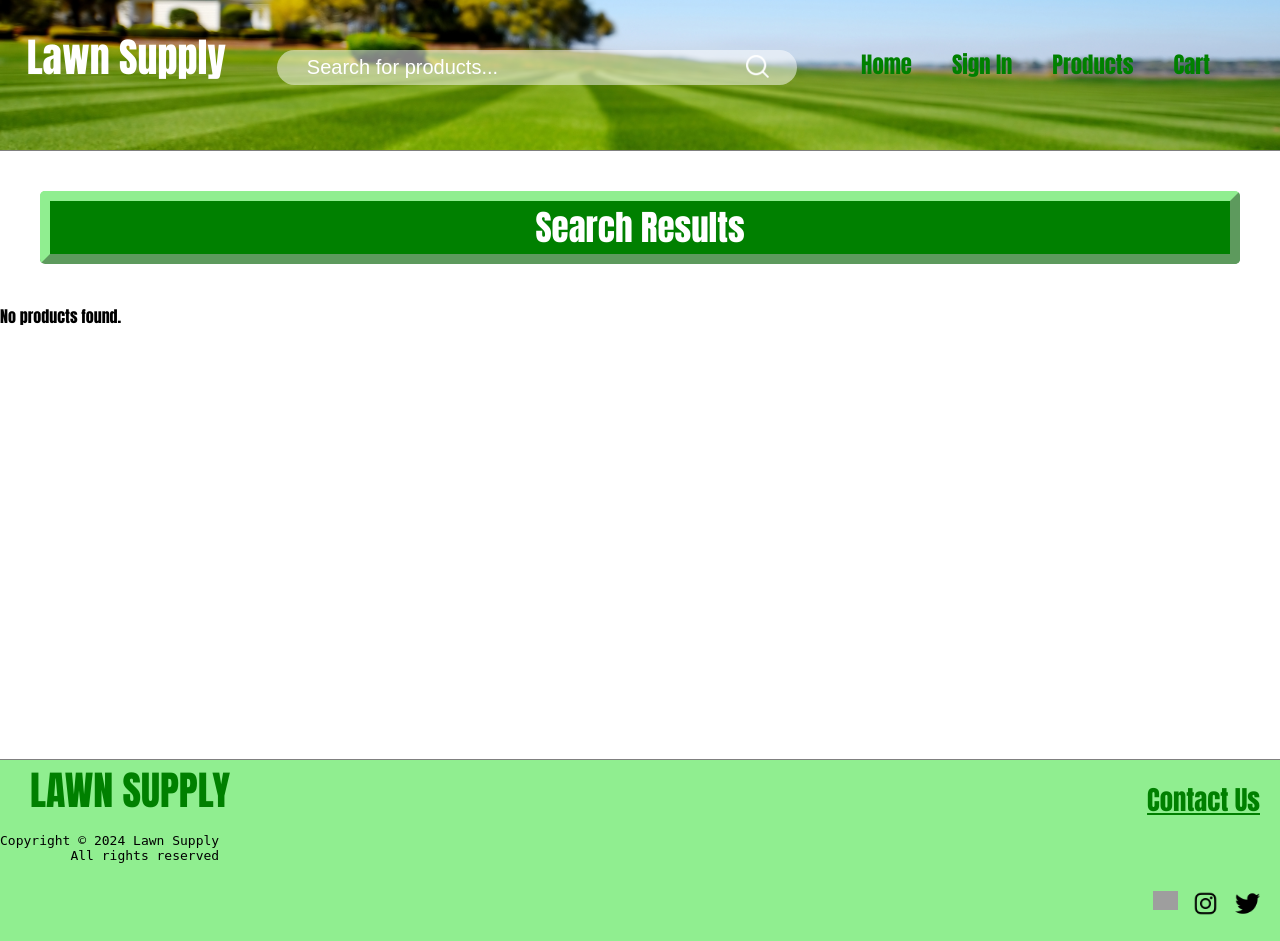
After one commit to Natchapone/CSC300XTermProject, a Node server app: template views/searchResults.ejs in a window 1280 px wide. The commit adds this page. Run offline with Node 20, Linux system fonts and the light colour scheme; the template is opened without the code that fills it: most values are stand-ins (such as "Sample title", 1, 10 or a date in 2020); some libraries are stand-ins or nearby versions; grey boxes are pictures that could not be loaded.

Commit message:
initial search function

```diff
--- /dev/null
+++ b/public/scripts/MVCscript.js
@@ -0,0 +1,6 @@
+document.querySelector('.searchbar').addEventListener('submit', async function (event) {
+    event.preventDefault();
+    const query = encodeURIComponent(document.querySelector('input[name="term"]').value); // Encode the search term
+    const response = await fetch(`/products/search?q=${query}`);
+    const data = await response.json();
+});
--- a/routes/product.route.js
+++ b/routes/product.route.js
@@ -5,9 +5,9 @@ const productController = require("../controllers/product.controller");
 
 router.get("/", productController.getAll); // route to the all products page
 router.get("/category/:category", productController.getAllByCategory); // route to the product page by category
-router.get("/item/:id", productcontroller.getOneById); // route to a specific product
+//router.get("/item/:id", productController.getOneById); // route to a specific product
 //router.post("/add", productcontroller.createNew); // action to add new product in the product edit page
-//router.get("/search", productcontroller.searchByName); //
+router.get("/search", productController.searchByName); // Route to handle product search
 //router.delete("/delete/:id", productcontroller.deleteById); // action to delete a product in the product edit page
 //router.put("/edit/:id", productcontroller.update); // action to edit product on the edit page
 //router.get("/cart", productcontroller.getCartItems); // route to the cart page
--- a/views/partials/head.ejs
+++ b/views/partials/head.ejs
@@ -7,7 +7,7 @@
         <%= title %>
     </title>
     <link rel="stylesheet" href="/styles/styles.css" />
-    <script src="/scripts/script.js"></script>
+    <script src="/scripts/MVCscript.js" defer></script>
 </head>
 
 <body>
@@ -16,8 +16,8 @@
             <p>Lawn Supply</p>
         </div>
 
-        <form action="#" class="searchbar">
-            <input type="text" placeholder="Look for products..." name="q">
+        <form action="/products/search" method="GET" class="searchbar">
+            <input type="text" placeholder="Search for products..." name="term">
             <button type="submit"><img src="/images/search.png"></button>
         </form>
 
--- a/views/productsByCategory.ejs
+++ b/views/productsByCategory.ejs
@@ -6,7 +6,7 @@
     <div class="splashbox">
         <div class="pboxes">
             <% products.forEach(product=> { %>
-                <div class="pbox inline"> <!-- Add 'inline' class here -->
+                <div class="pbox inline">
                     <p>
                         <%= product.product_name %>
                     </p>
--- /dev/null
+++ b/views/searchResults.ejs
@@ -0,0 +1,23 @@
+<%- include('./partials/head') %>
+
+    <div class="splashbox">
+        <h2 class="ph2">Search Results</h2>
+        <% if (products.length> 0) { %>
+            <div class="pboxes">
+                <% products.forEach(product=> { %>
+                    <div class="pbox">
+                        <p>
+                            <%= product.product_name %>
+                        </p>
+                        <p>Price: $<%= product.price %>
+                        </p>
+                        <img src="<%= product.imagepath %>" alt="<%= product.product_name %>">
+                    </div>
+                    <% }); %>
+            </div>
+            <% } else { %>
+                <p>No products found.</p>
+                <% } %>
+    </div>
+
+    <%- include('./partials/footer') %>
```
Also changed, not shown: controllers/product.controller.js (+9 -8 lines), models/product.model.js (+18 -9 lines), public/index.html (+6 -6 lines), 1 other file.
